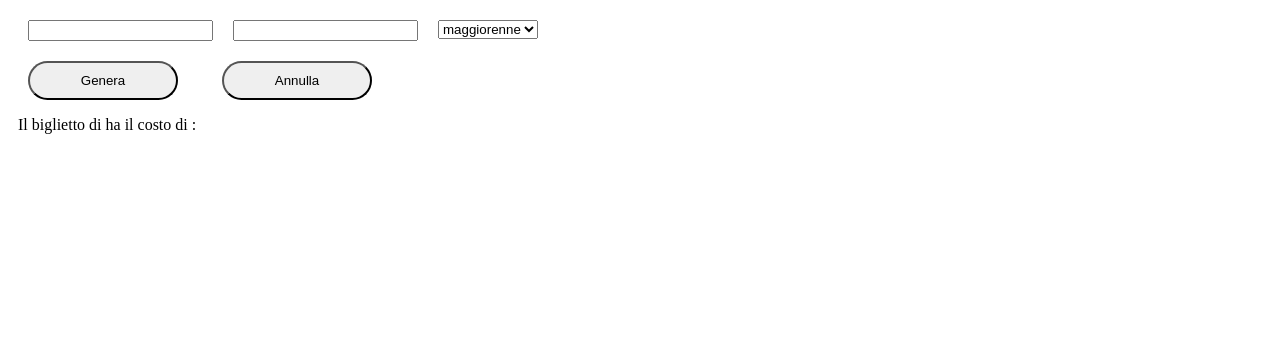
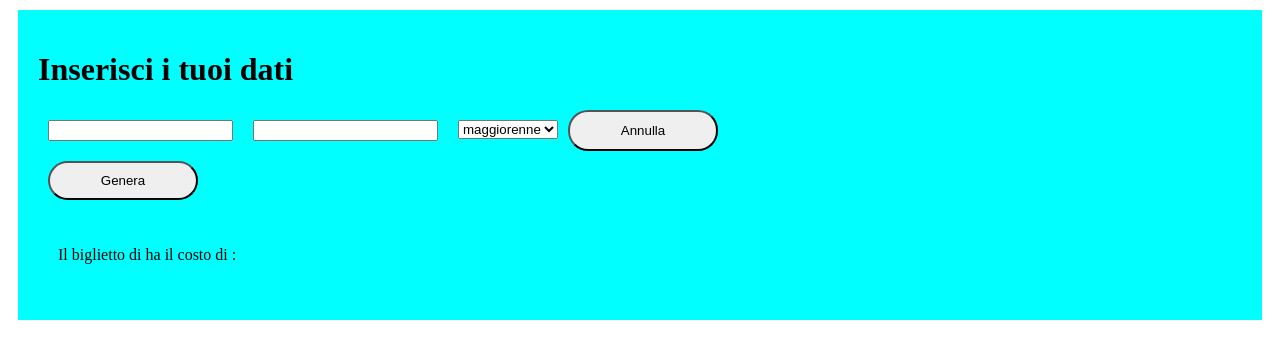
Before and after one commit to Rivio98/js-biglietto-treno-form, a plain HTML site: page index.html in a window 1280 px wide. Drawn offline with Linux system fonts and the light colour scheme.

Commit message:
[UPD] Exercise done

```diff
--- a/css/style.css
+++ b/css/style.css
@@ -9,10 +9,24 @@
 
 /* Card */
 
+.card {
+    background-color: aqua;
+    padding: 20px;
+    display: flex;
+}
+
 .d-flex {
     display: flex;
+}
+
+.d-block {
+    display: block;
 }
 
 .m-10 {
     margin: 10px;
 }
+
+.info {
+    padding: 20px;
+}
--- a/index.html
+++ b/index.html
@@ -10,7 +10,9 @@
 
 <body>
     <div class="card m-10">
-        <div class="input-section d-flex">
+        <div class="section d-block">
+            <h1>Inserisci i tuoi dati</h1>
+            <form class="input-section d-flex">
                 <div class="name-surname m-10">
                     <input type="text" id="nameSurname">
                 </div>
@@ -24,13 +26,17 @@
                         <option value="over65">over 65</option>
                     </select>
                 </div>
+                <button type="reset" id="annulla">Annulla</button>
+            </form>
+            <div class="button-section m-10 d-flex">
+                <button id="genera">Genera</button>
             </div>
-        <div class="button-section m-10">
-            <button id="genera">Genera</button>
-            <button id="annulla">Annulla</button>
+            <div class="info">
+                <div>
+                    <p>Il biglietto di <span id="nomeUtente"></span> ha il costo di : <span id="prezzoBiglietto"></span>
+                    </p>
                 </div>
-        <div>
-            <p>Il biglietto di <span id="nomeUtente"></span> ha il costo di : <span id="prezzoBiglietto"></span></p>
+            </div>
         </div>
     </div>
     <script src="./js/script.js"></script>
--- a/js/script.js
+++ b/js/script.js
@@ -19,3 +19,5 @@ genera.addEventListener('click', function () {
     document.getElementById('prezzoBiglietto').innerHTML = discountPrice.toFixed(2) + ' ' + '&euro;'
     document.getElementById('nomeUtente').innerHTML = nameSurname
 })
+
+// Button annulla event
```
Lines whose indentation alone changed are shown as unchanged.
